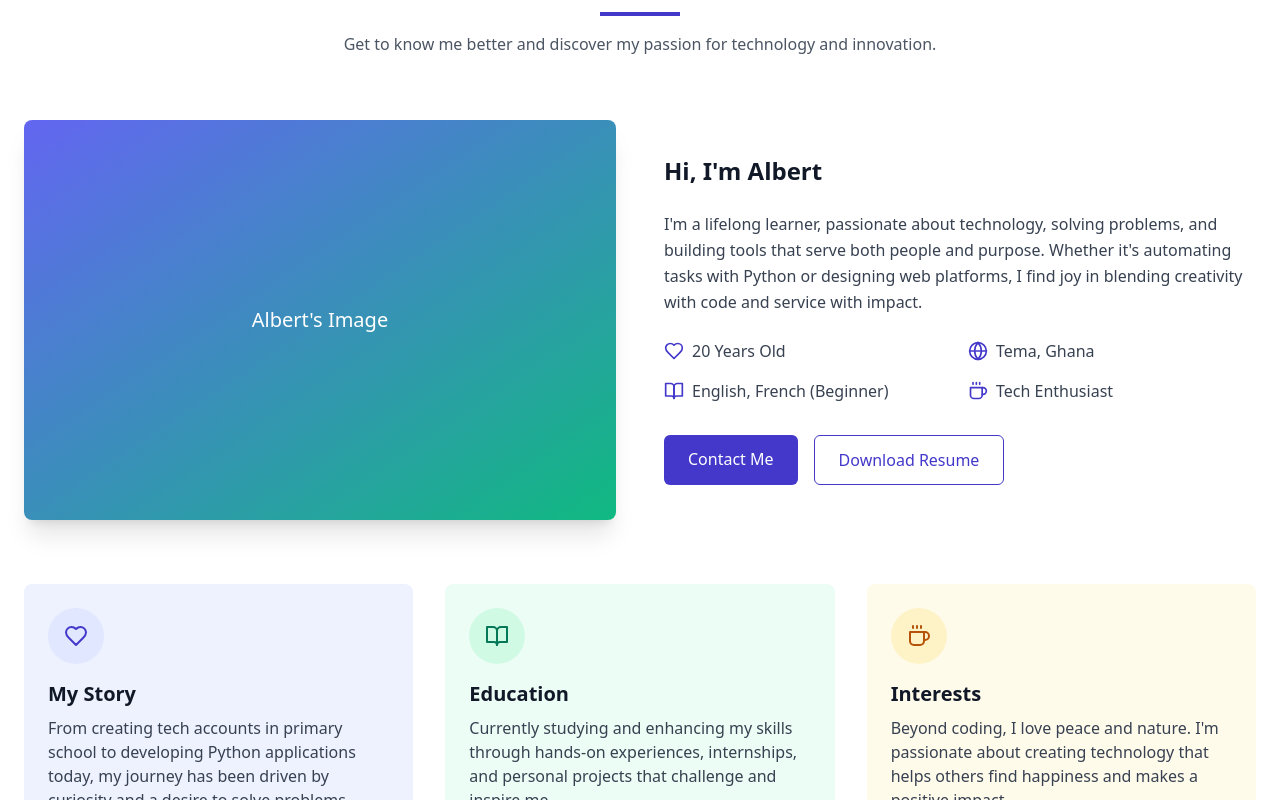
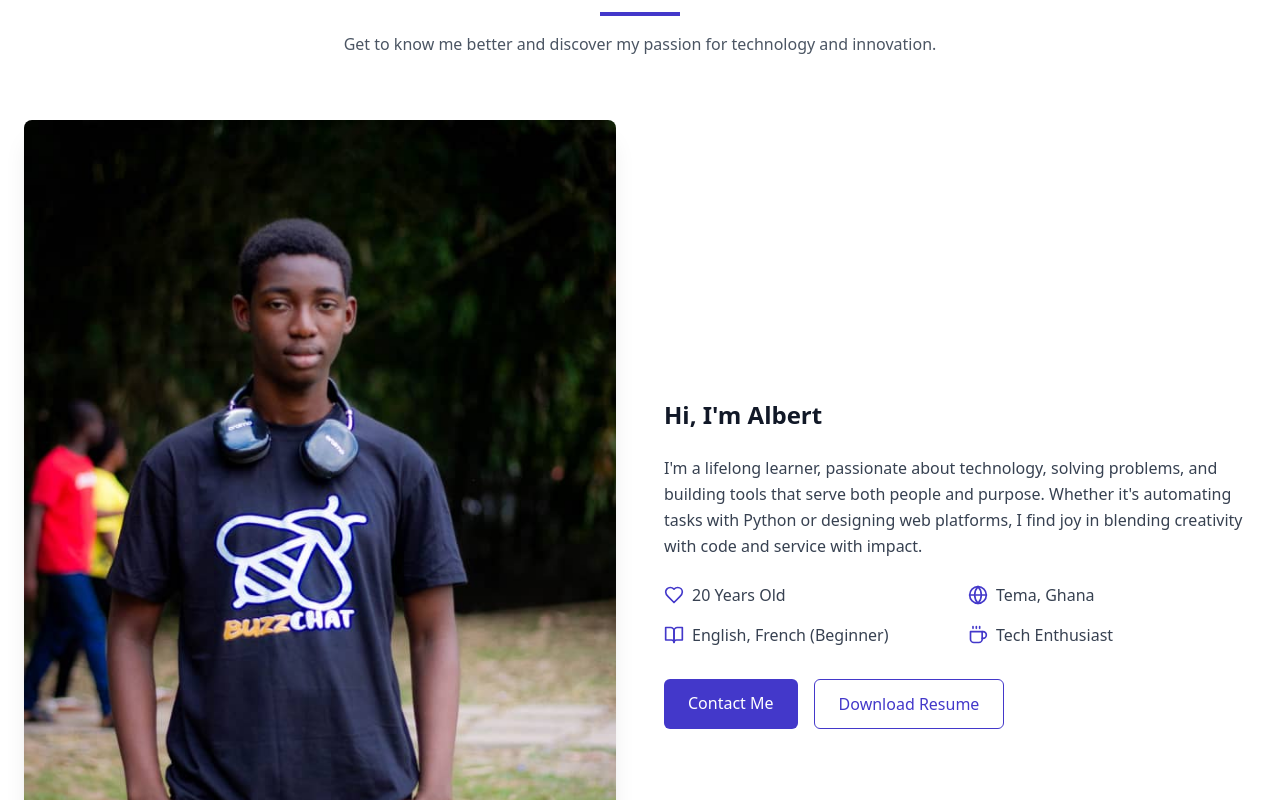
Before and after one commit to Alberick45/My-portfolio, a React (Vite) app: page / in a window 1280 px wide. Shown: the part 940-1740 px from the top of the page. Built offline with nearby package versions, Linux system fonts and the light colour scheme.

Commit message:
updated image

```diff
--- a/src/components/About.tsx
+++ b/src/components/About.tsx
@@ -18,11 +18,12 @@ const About: React.FC = () => {
             <div className="relative">
               <div className="relative overflow-hidden rounded-lg shadow-xl">
                 {/* This would be Albert's image - using a placeholder for now */}
-                <div className="bg-gradient-to-br from-indigo-500 to-emerald-500 w-full h-[400px] object-cover">
-                  <div className="w-full h-full flex items-center justify-center text-white text-xl">
-                    Albert's Image
-                  </div>
-                </div>
+                <img
+                src="/albert.jpg"
+                alt="Profile"
+                className="w-full h-full object-cover"
+              />
+
               </div>
               <div className="absolute -bottom-6 -right-6 w-48 h-48 bg-emerald-100 rounded-full -z-10"></div>
               <div className="absolute -top-6 -left-6 w-32 h-32 bg-indigo-100 rounded-full -z-10"></div>
```
Also changed, not shown: public/albert.jpg (added).
